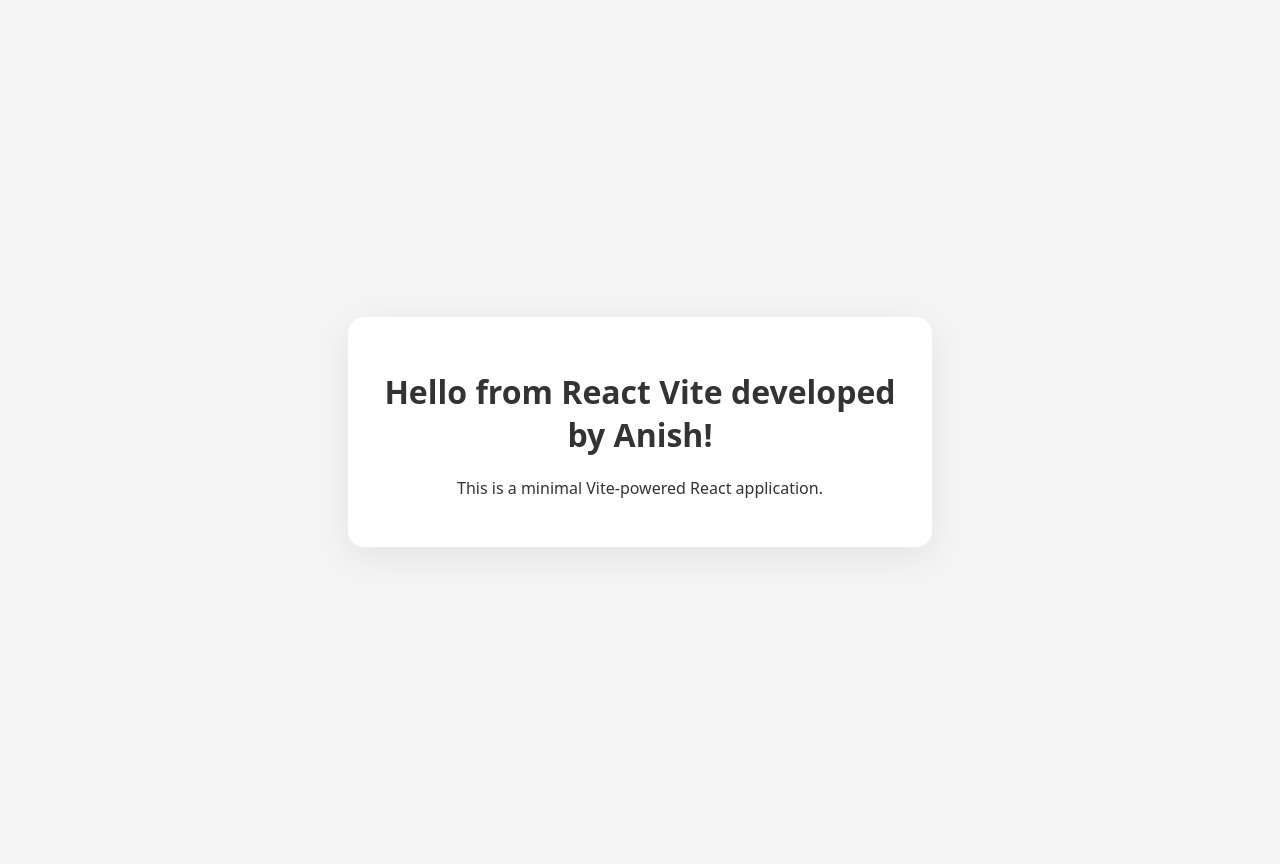
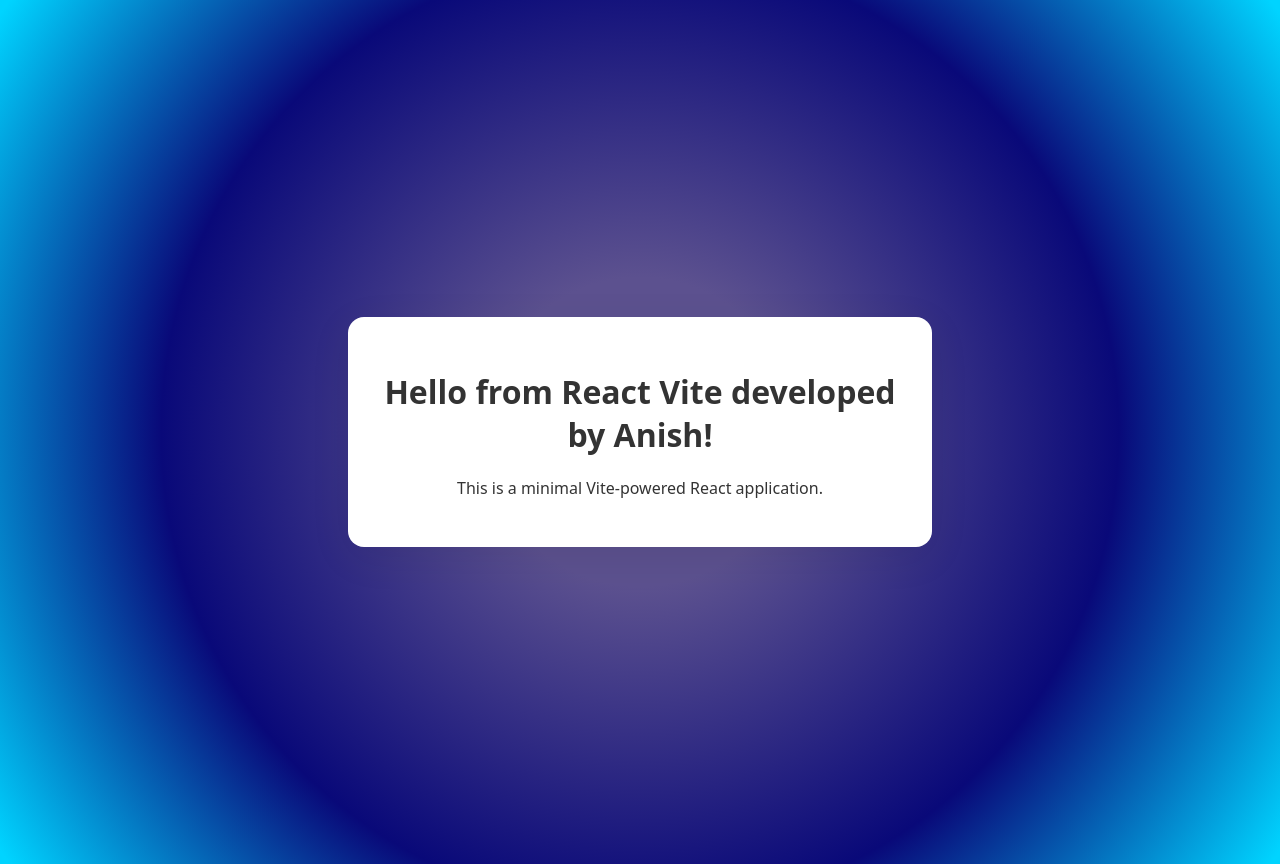
Before and after one commit to i-anish/react-vite-app, a React (Vite) app: page / in a window 1280 px wide. Built offline with nearby package versions, Linux system fonts and the light colour scheme; the HTML template or start-up script is replaced by a standard one.

Commit message:
change 3

```diff
--- a/src/index.css
+++ b/src/index.css
@@ -1,7 +1,8 @@
 body {
   margin: 0;
   font-family: system-ui, sans-serif;
-  background: #f5f5f5;
+  background: #5c518f;
+  background: radial-gradient(circle, rgba(92, 81, 143, 1) 20%, rgba(9, 9, 121, 1) 62%, rgba(0, 212, 255, 1) 99%);
   color: #333;
 }
 
```
